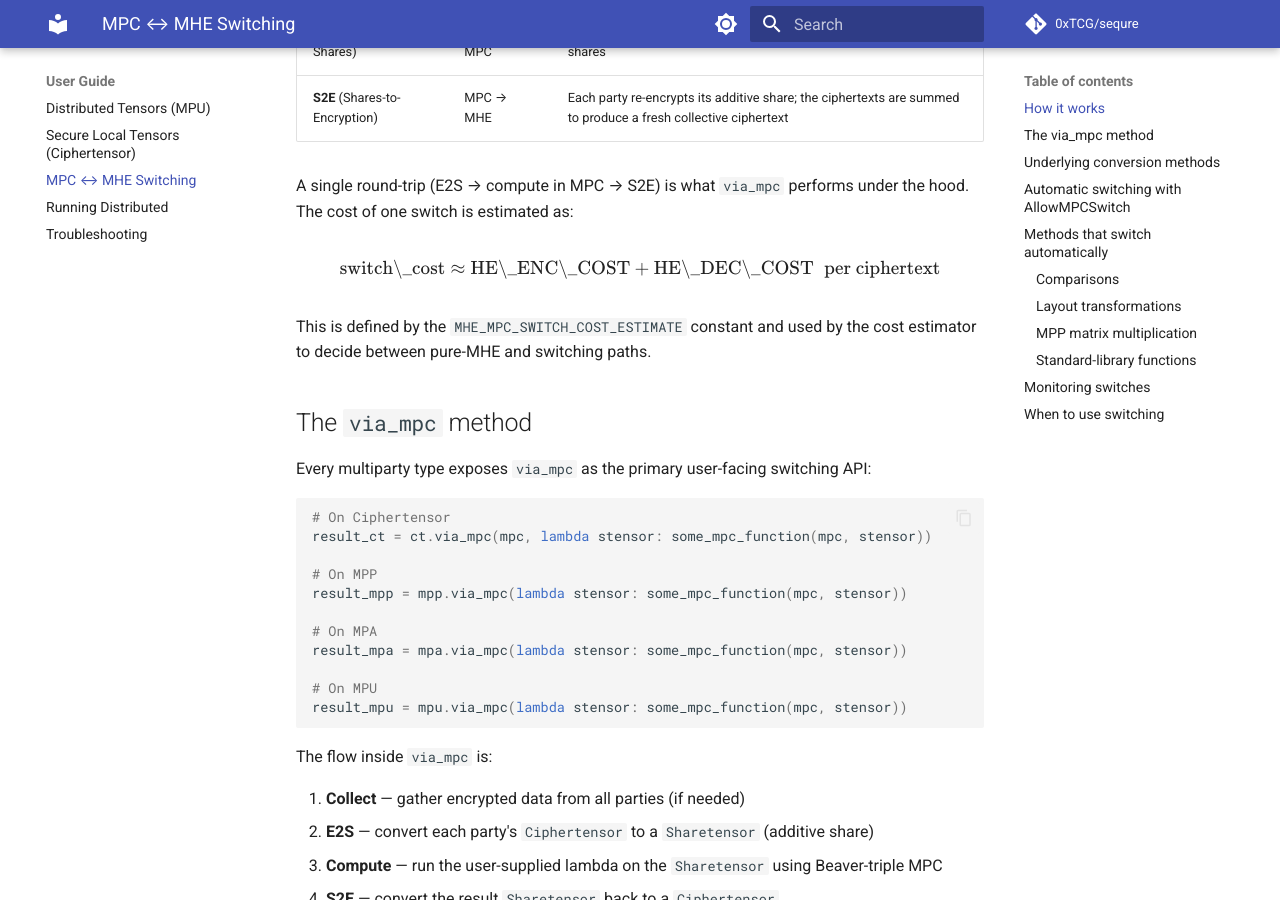
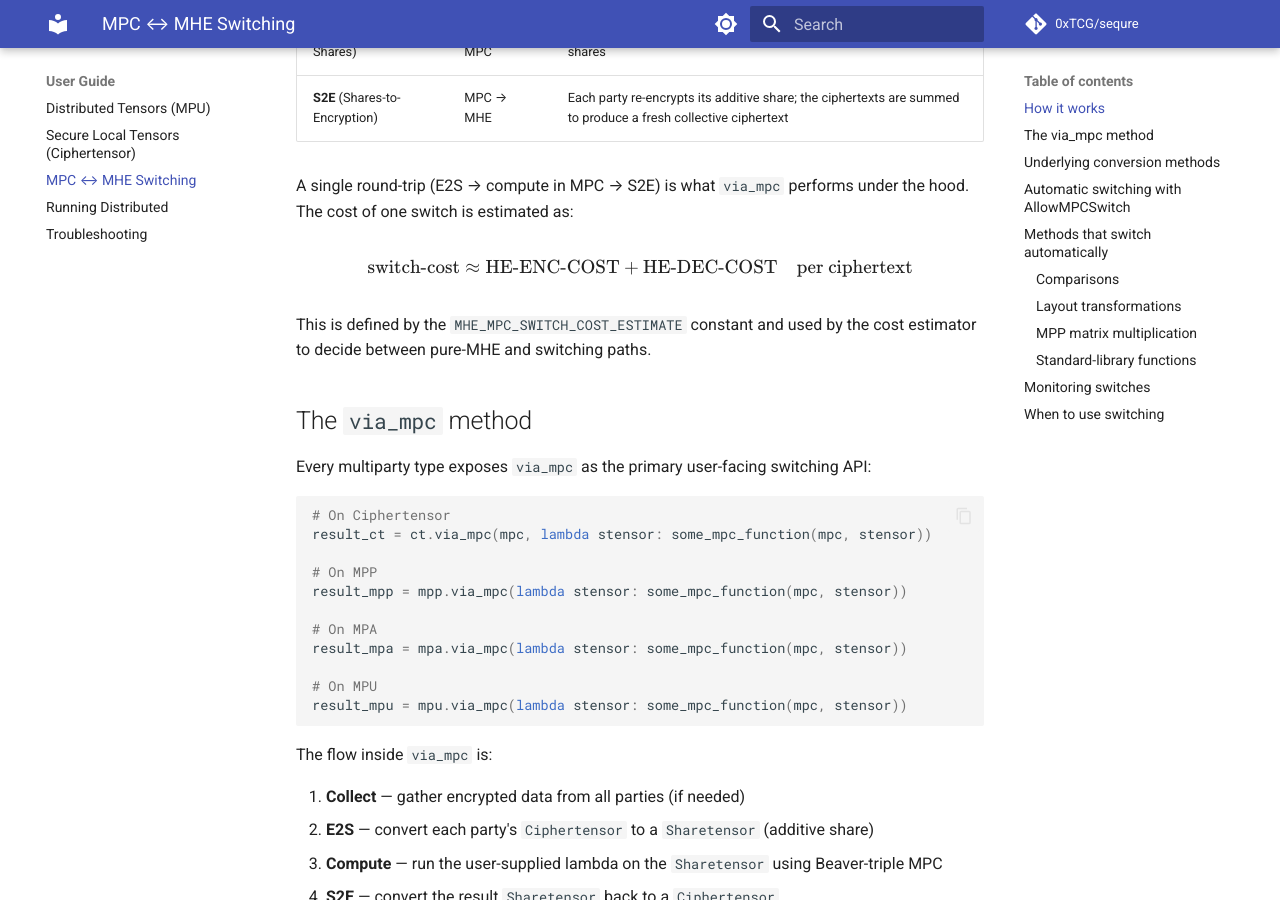
Before and after one commit to 0xTCG/sequre, an MkDocs documentation site: the page built from docs/user-guide/switching.md, in a window 1280 px wide and 900 px high, scrolled down 592 px. Built offline with MkDocs 1.6.1 and Material for MkDocs 9.7.7, drawn with Linux system fonts in a browser that asks for light colours; comment, search, counter and statistics services are not loaded.

```diff
--- a/docs/user-guide/switching.md
+++ b/docs/user-guide/switching.md
@@ -15,9 +15,7 @@ The switching mechanism is built on two low-level Lattiseq distributed protocols
 
 A single round-trip (E2S → compute in MPC → S2E) is what `via_mpc` performs under the hood. The cost of one switch is estimated as:
 
-$$
-\text{switch\_cost} \approx \text{HE\_ENC\_COST} + \text{HE\_DEC\_COST} \;\;\text{per ciphertext}
-$$
+$$\mathrm{switch\text{-}cost} \approx \mathrm{HE\text{-}ENC\text{-}COST} + \mathrm{HE\text{-}DEC\text{-}COST} \quad \text{per ciphertext}$$
 
 This is defined by the `MHE_MPC_SWITCH_COST_ESTIMATE` constant and used by the cost estimator to decide between pure-MHE and switching paths.
 
--- a/mkdocs.yml
+++ b/mkdocs.yml
@@ -42,6 +42,9 @@ markdown_extensions:
   - attr_list
   - def_list
 
+extra:
+  version: v1.0.0-beta
+
 extra_javascript:
   - javascripts/mathjax.js
   - https://cdn.jsdelivr.net/npm/mathjax@3/es5/tex-mml-chtml.js
```
Also changed, not shown: docs/tutorials/basic-mpc.md (renamed from docs/tutorials/basic-smc.md).
